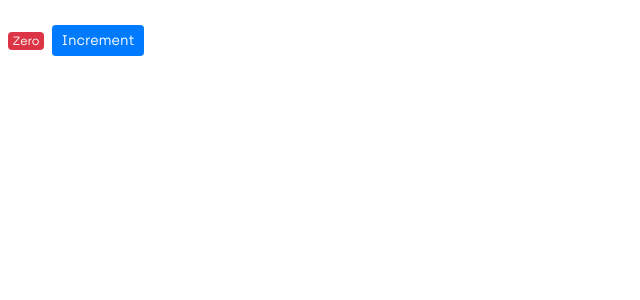
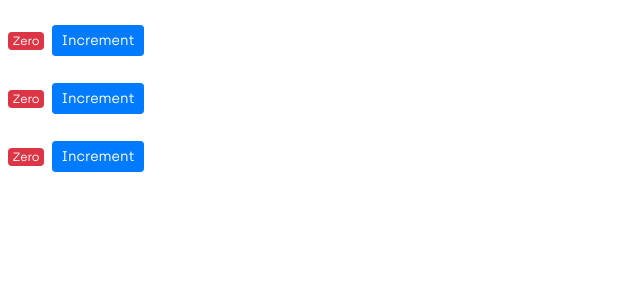
Before and after one commit to charlesonunze/first-react-app, a React (Create React App) app: page / in a window 1280 px wide. Shown: the top 300 px of the page, without its empty margins (0-640 px from the left). Built offline with nearby package versions, Linux system fonts and the light colour scheme.

Commit message:
composing components

```diff
--- /dev/null
+++ b/src/components/Counters.jsx
@@ -0,0 +1,23 @@
+import React, { Component } from 'react';
+import Counter from './Counter';
+
+class Counters extends Component {
+	state = {
+		counters: [
+			{ id: 1, value: 0 },
+			{ id: 2, value: 0 },
+			{ id: 3, value: 0 }
+		]
+	};
+	render() {
+		return (
+			<>
+				{this.state.counters.map(counter => (
+					<Counter key={counter.id} />
+				))}
+			</>
+		);
+	}
+}
+
+export default Counters;
```
Also changed, not shown: src/index.js (+4 -3 lines).
